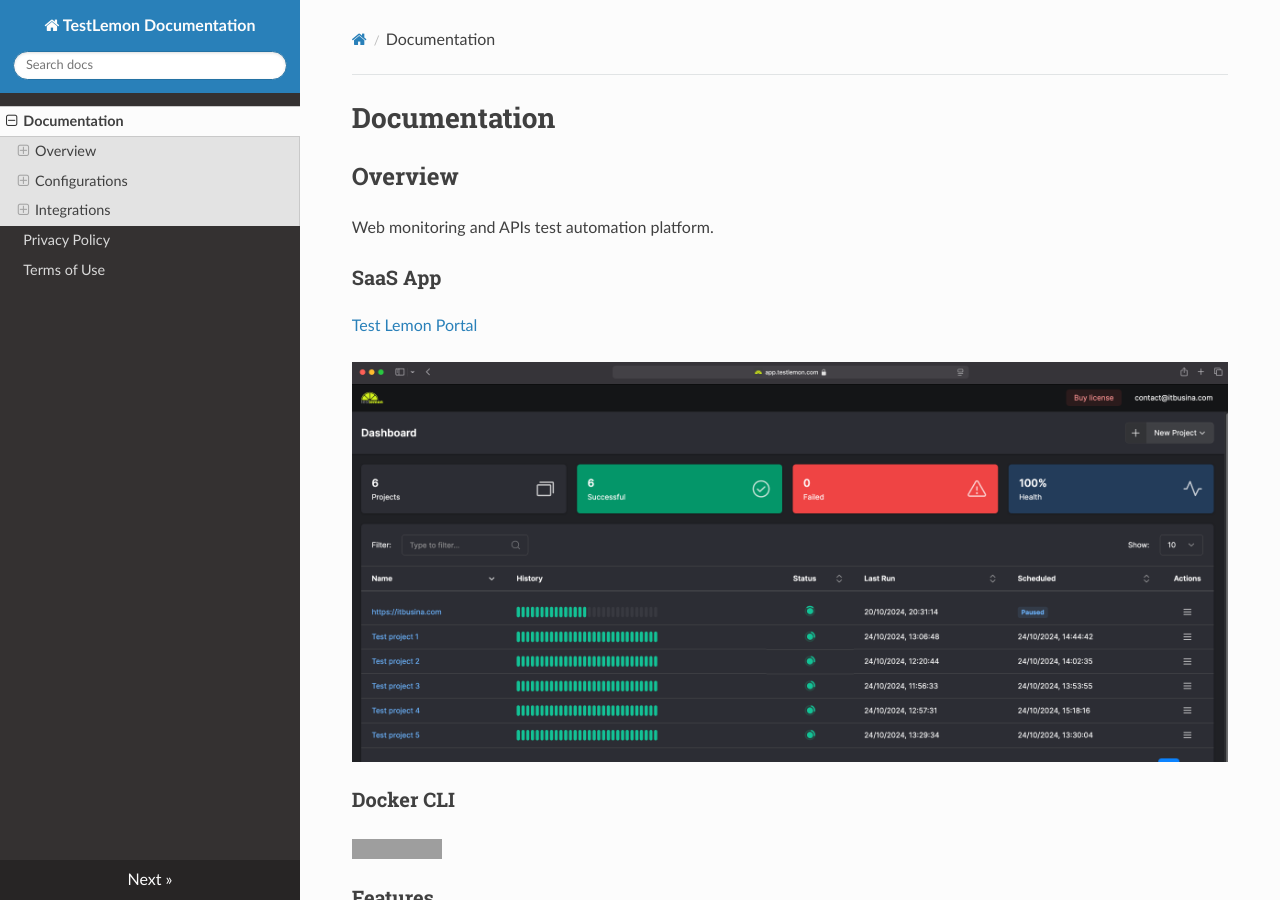
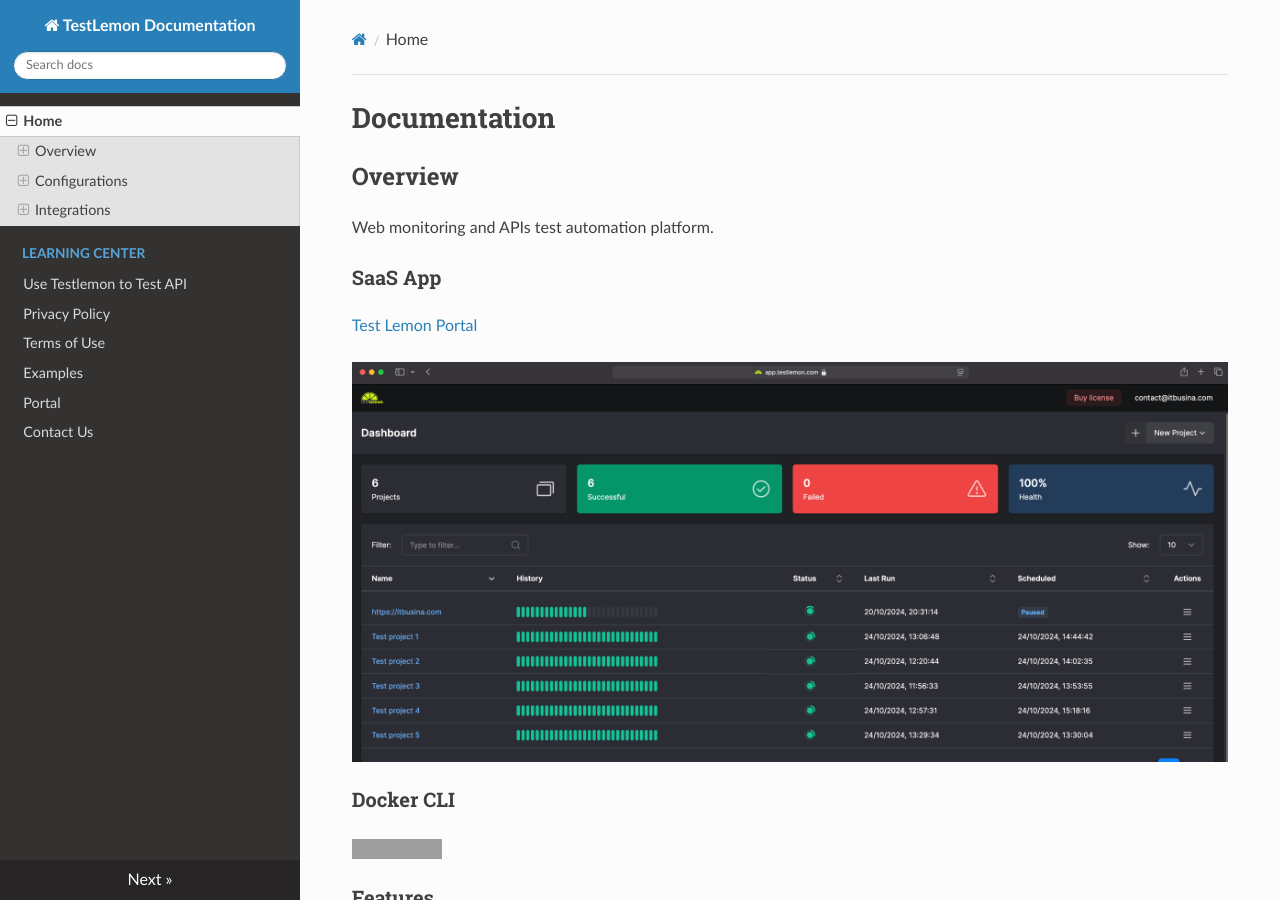
Before and after one commit to itbusina/testlemon-docs, an MkDocs documentation site: the page built from docs/docs/index.md, in a window 1280 px wide and 900 px high. Built offline with MkDocs 1.6.1, drawn with Linux system fonts in a browser that asks for light colours; nearby versions of some CDN libraries; grey boxes are pictures that could not be loaded.

Commit message:
Update mkdocs.yml

```diff
--- a/docs/mkdocs.yml
+++ b/docs/mkdocs.yml
@@ -3,3 +3,12 @@ site_url: https://docs.testlemon.com/
 theme:
   name: readthedocs
 extra_css: [css/extra.css]
+nav:
+  - Home: index.md
+  - Learning Center:
+    - Use Testlemon to Test API: use-testlemon-to-test-api.md
+  - Privacy Policy: privacy-policy.md
+  - Terms of Use: terms-of-use.md
+  - Examples: 'https://github.com/itbusina/testlemon-docs/tree/main/examples'
+  - Portal: 'https://app.testlemon.com/'
+  - Contact Us: 'https://testlemon.com/index.html#contact'
```
